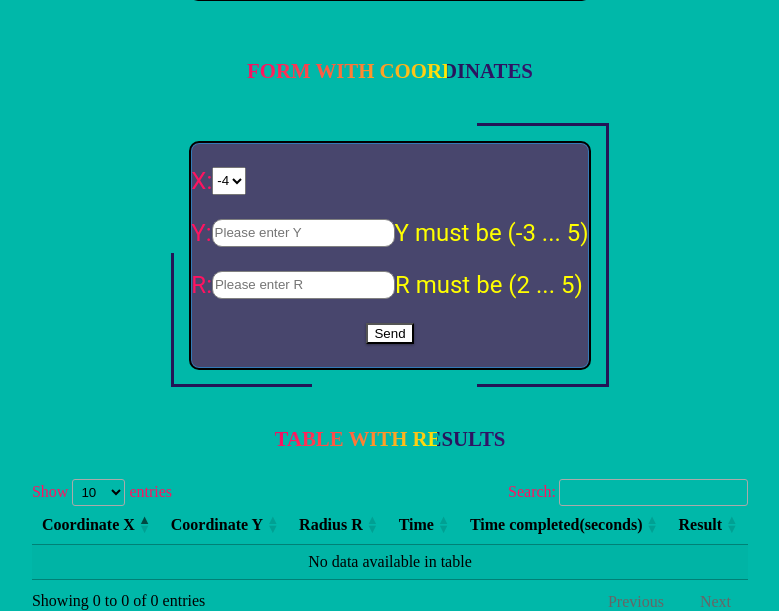
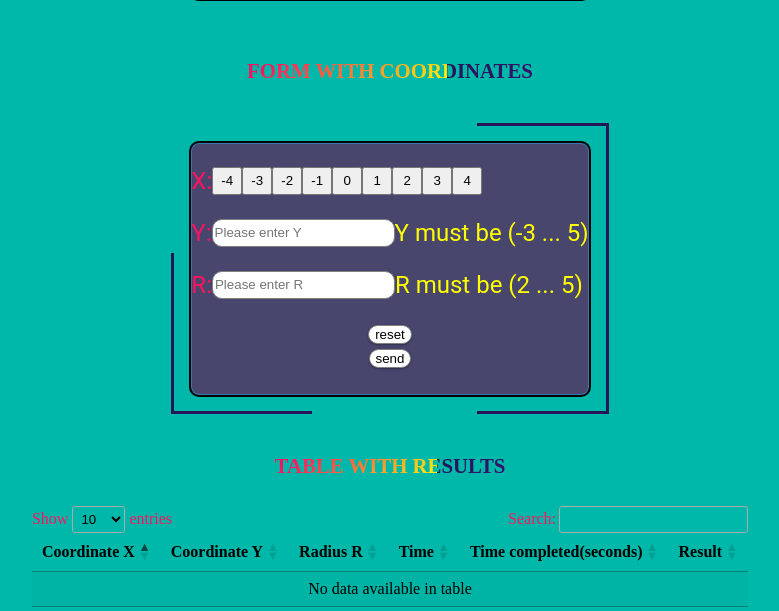
Before and after one commit to Nikita2672/laba1, a PHP site: page /index.html in a window 1280 px wide. Shown: the part 606-1217 px from the top of the page, without its empty margins (250-1029 px from the left). Run offline with PHP 8.4, Linux system fonts and the light colour scheme; some libraries are stand-ins or nearby versions.

Commit message:
Пофикшена форма

```diff
--- a/CSS/form.css
+++ b/CSS/form.css
@@ -3,6 +3,28 @@
     align-items: center;
     flex-direction: column;
     flex-wrap: wrap;
+}
+
+.buttons {
+    display: flex;
+    flex-direction: column;
+    justify-content: space-between;
+    height: 6vh;
+}
+
+.x-button {
+    width: 30px;
+}
+
+.selected {
+    background: linear-gradient(
+            -225deg,
+            #231557 0%,
+            #44107a 29%,
+            #ff1361 67%,
+            #fff800 100%
+    );
+    border-style: solid;
 }
 
 p {
--- /dev/null
+++ b/JS/cleaner.js
@@ -0,0 +1,9 @@
+function cleanInput() {
+    const field_x = $('#x_value');
+    $('#x' + field_x.val()).removeClass('selected');
+    field_x.val("");
+    const field_y = $('#y_value');
+    field_y.removeClass('error');
+    const field_r = $('#r_value');
+    field_r.removeClass('error');
+}
--- /dev/null
+++ b/JS/processXSelection.js
@@ -0,0 +1,13 @@
+function processXSelection(x) {
+    const field = $('#x_value');
+    if (field.val() === x) {
+        field.val("");
+        $('#x' + x).removeClass('selected');
+    } else {
+        if (field.val() !== "") {
+            $('#x' + field.val()).removeClass('selected');
+        }
+        field.val(x);
+        $('#x' + x).addClass('selected');
+    }
+}
--- a/JS/update.js
+++ b/JS/update.js
@@ -14,7 +14,8 @@ function receiveSubmit() {
             async: false,
             data: {"x": x_value.trim(), "y": y_value.trim(), "r": r_value.trim()},
             success: function (data) {
-                $('#table_id tbody').after(data);
+                $('#table_id tr:last').after(data);/*
+                $('#table_id').find('thead').after(data);*/
             },
             error: function (data) {
                 alert(data);
--- a/index.html
+++ b/index.html
@@ -17,6 +17,8 @@
             src="https://cdn.datatables.net/1.12.1/js/jquery.dataTables.js"></script>
 
     <script src="JS/table.js"></script>
+    <script src="JS/processXSelection.js"></script>
+    <script src="JS/cleaner.js"></script>
 
     <style>
         .input.error {
@@ -92,17 +94,17 @@
         <form class="form__frame form__frame_animation" onsubmit="receiveSubmit(); return false">
             <div class="values">
                 <p class="values__x">
-                    <label for="x_value">X:</label><select id="x_value" name="x_value">
-                    <option value="-4">-4</option>
-                    <option value="-3">-3</option>
-                    <option value="-2">-2</option>
-                    <option value="-1">-1</option>
-                    <option value="0">0</option>
-                    <option value="1">1</option>
-                    <option value="2">2</option>
-                    <option value="3">3</option>
-                    <option value="4">4</option>
-                </select>
+                    <label for="x_value">X:</label>
+                <button type="button" class="x-button" id="x-4" onclick="processXSelection('-4')">-4</button>
+                <button type="button" class="x-button" id="x-3" onclick="processXSelection('-3')">-3</button>
+                <button type="button" class="x-button" id="x-2" onclick="processXSelection('-2')">-2</button>
+                <button type="button" class="x-button" id="x-1" onclick="processXSelection('-1')">-1</button>
+                <button type="button" class="x-button" id="x0" onclick="processXSelection('0')">0</button>
+                <button type="button" class="x-button" id="x1" onclick="processXSelection('1')">1</button>
+                <button type="button" class="x-button" id="x2" onclick="processXSelection('2')">2</button>
+                <button type="button" class="x-button" id="x3" onclick="processXSelection('3')">3</button>
+                <button type="button" class="x-button" id="x4" onclick="processXSelection('4')">4</button>
+                    <input type="hidden" name="x_coord" id="x_value">
                 </p>
                 <p class="values__y">
                     <label for="y_value">Y:</label><input id="y_value" type="text" class="input js-input js-input-Y"
@@ -116,10 +118,9 @@
                                                           placeholder="Please enter R">
                     <label class="limitations">R must be (2 ... 5)</label>
                 </p>
-                <p>
-                    <button class="btn button_animation" id="submit" type="submit">
-                        Send
-                    </button>
+                <p class="buttons">
+                    <input class="button_animation" id="reset" type="reset" value="reset" onclick="cleanInput()">
+                    <input class="button_animation" id="submit" type="submit" value="send">
                 </p>
             </div>
         </form>
```
Also changed, not shown: index.php (+17 -6 lines), validator.php (added, +26 -0 lines).
